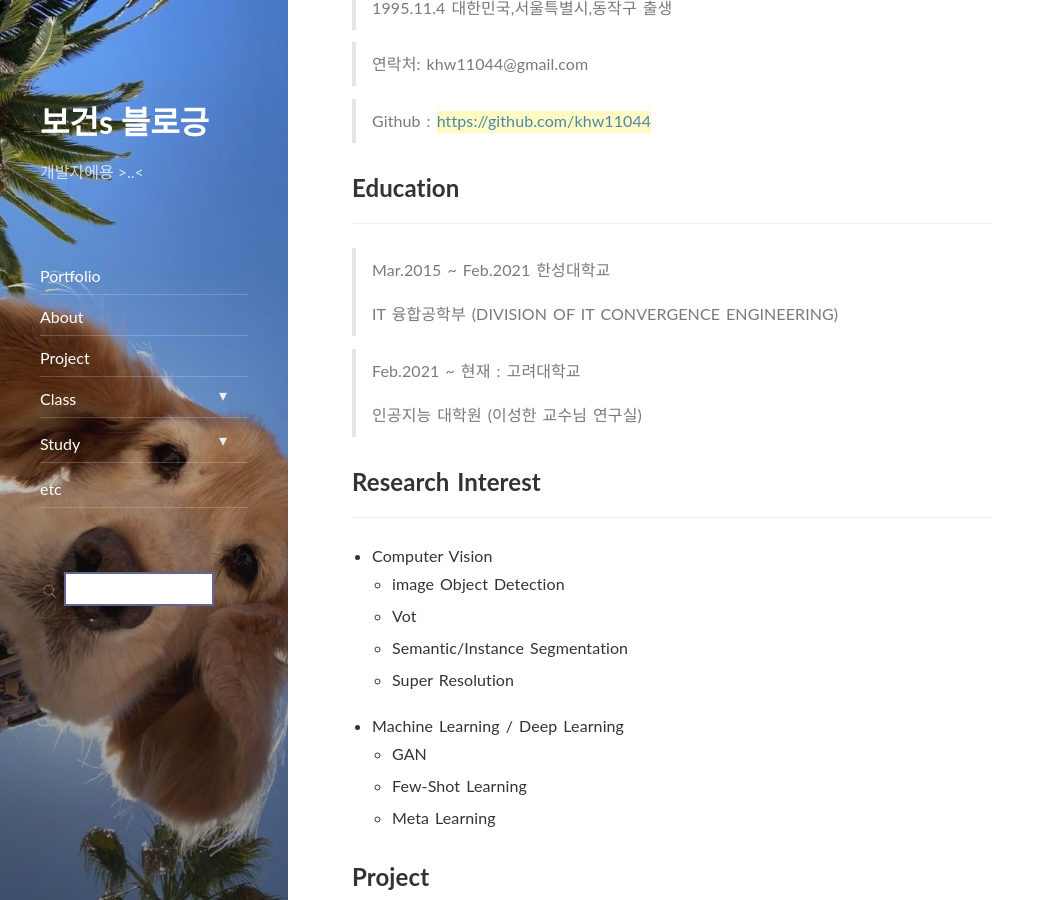
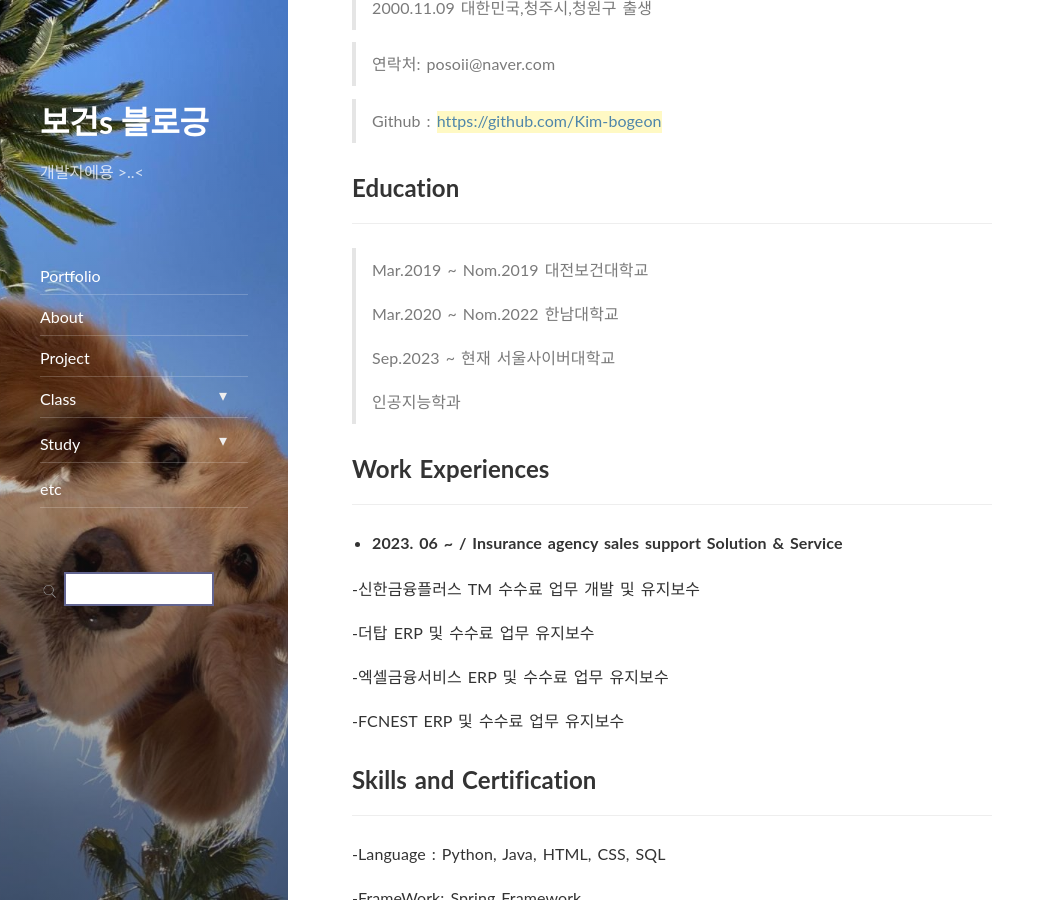
Before and after one commit to Kim-bogeon/Kim-bogeon.github.io, a Jekyll site: the page built from portfolio.md, in a window 1280 px wide and 900 px high, scrolled down 573 px. Shown: the whole window, without its empty margins (0-1055 px from the left). Built offline with Jekyll 4.4.1, drawn with Linux system fonts in a browser that asks for light colours; nearby versions of some CDN libraries; some of the changed text lies outside the part shown.

Commit message:
프로필 정보 수정.

```diff
--- a/portfolio.md
+++ b/portfolio.md
@@ -22,100 +22,39 @@ font-weight:bold">
 
 ## Personal Data
 ---
-> 1995.11.4 대한민국,서울특별시,동작구 출생
+> 2000.11.09 대한민국,청주시,청원구 출생
 
-> 연락처: khw11044@gmail.com
+> 연락처: posoii@naver.com
 
-> Github : <a href="https://github.com/khw11044">https://github.com/khw11044</a>
+> Github : <a href="https://github.com/Kim-bogeon">https://github.com/Kim-bogeon</a>
 
 
 ## Education
 ---
-> Mar.2015 ~ Feb.2021 한성대학교
+> Mar.2019 ~ Nom.2019 대전보건대학교
 >
-> IT 융합공학부 (DIVISION OF IT CONVERGENCE ENGINEERING)
+> Mar.2020 ~ Nom.2022 한남대학교
+>
+> Sep.2023 ~ 현재 서울사이버대학교
+>
+> 인공지능학과
 
-> Feb.2021 ~ 현재 : 고려대학교
->
-> 인공지능 대학원 (이성한 교수님 연구실)
-
-
-## Research Interest
----
-
-* Computer Vision
-    + image Object Detection
-    + Vot
-    + Semantic/Instance Segmentation
-    + Super Resolution
-
-* Machine Learning / Deep Learning
-    + GAN
-    + Few-Shot Learning
-    + Meta Learning
-
-## Project
----
-
-* **Visual Object Tracking Using Plenoptic Image Sequences**
-
-과학기술정보통신부-한성대 프로젝트 : 학부생 인턴
-
-Lightfield 영상에서의 Siamease Network를 이용한 단일 객체 추적
-
-* **FPV Swlf-driving RC Car**
-
-VR 헤드셋을 통해 FPV 카메라에서 보내는 실시간 영상을 받으며 일반인들에게 조금더 쉽고 안전하게 자율주행을 체험해보는 프로젝트 수행
-
-* **Anti Drone AI Robot using object detection**
-
-SSD를 활용한 드론 탐지프로그램으로 라즈베리파이와 3D프린터를 이용해 만든 로봇이 드론을 인식하고 pan and tilt모터 체계를 이용하여 드론 트래킹
-
-* **AI Mashroom Classificator App**
-
-mobileNet을 이용한 classification으로 버섯을 구별해주는 인공지능 버섯 도감 어플로서 독버섯 채취 및 섭취 방지를 위한 어플
-
-## Awards
----
-
-<u><strong><a href="https://www.youtube.com/watch?v=-ofj2vTvH0Q/">**The 15th HANSUNG Engineering Competitive Exhibition[PM] 2019 </a></strong></u>
-
-- BRONZE PRIZE, SPONSOR PRIZE
-
-<u><strong><a href="https://www.youtube.com/watch?v=5rFu7Kv_DfY&t=362s">**HANSUNG UNIVERSICY C&C FESTIVAL[PM] 2020</a></strong></u>
-
-- BRONZE PRIZE
-
-
-<a herf="https://www.youtube.com/watch?v=Mn9Dx5xukcg&t=10s"><u><strong>**The 16th HANSUNG Engineering Competitive Exhibition[PM] 2020</strong></u></a>
-
-- SILVER PRIZE , - BRONZE PRIZE
-
-<a herf="https://www.youtube.com/watch?v=ah9MZQ0PjMI&t=60s"><u><strong>2020년 공개SW 개발자 대회(주최:과학기술정보통신부, 주관:정보통신산업진흥원) [PM] 2020</strong></u></a>
-
-<a herf="https://blog.naver.com/khw11044/222152408161">BRONZE PRIZE</a>
 
 ## Work Experiences
 ---
--2020. 07 – 2020. 11 Visual Object Tracking Using Plenoptic Image Sequences,
+* **2023. 06 ~ / Insurance agency sales support Solution & Service**
 
-Hansung Univ – ETRI
+-신한금융플러스 TM 수수료 업무 개발 및 유지보수
 
-<a herf="https://github.com/khw11044/PlenOpticVot_Siamfc_2020">https://github.com/khw11044/PlenOpticVot_Siamfc_2020</a>
+-더탑 ERP 및 수수료 업무 유지보수
+
+-엑셀금융서비스 ERP 및 수수료 업무 유지보수
+
+-FCNEST ERP 및 수수료 업무 유지보수
 
 
 ## Skills and Certification
 ---
--Language : Python, C/C++
+-Language : Python, Java, HTML, CSS, SQL
 
--FrameWork: Pytorch, Tensorflow(Keras)
-
--Certification : CCNA, Internet of Things Knowledge Certification
-
-## Patents
----
-【발명의 영문명칭】: Image-based anti-drone detection device and metohd using deep learning model
-
-【출원번호】: 10-2020-0080646
-
-【출원인】: 김현우, 김태현, 제진명
+-FrameWork: Spring Framework
```
Also changed, not shown: assets/img/profile2.jpg (added).
